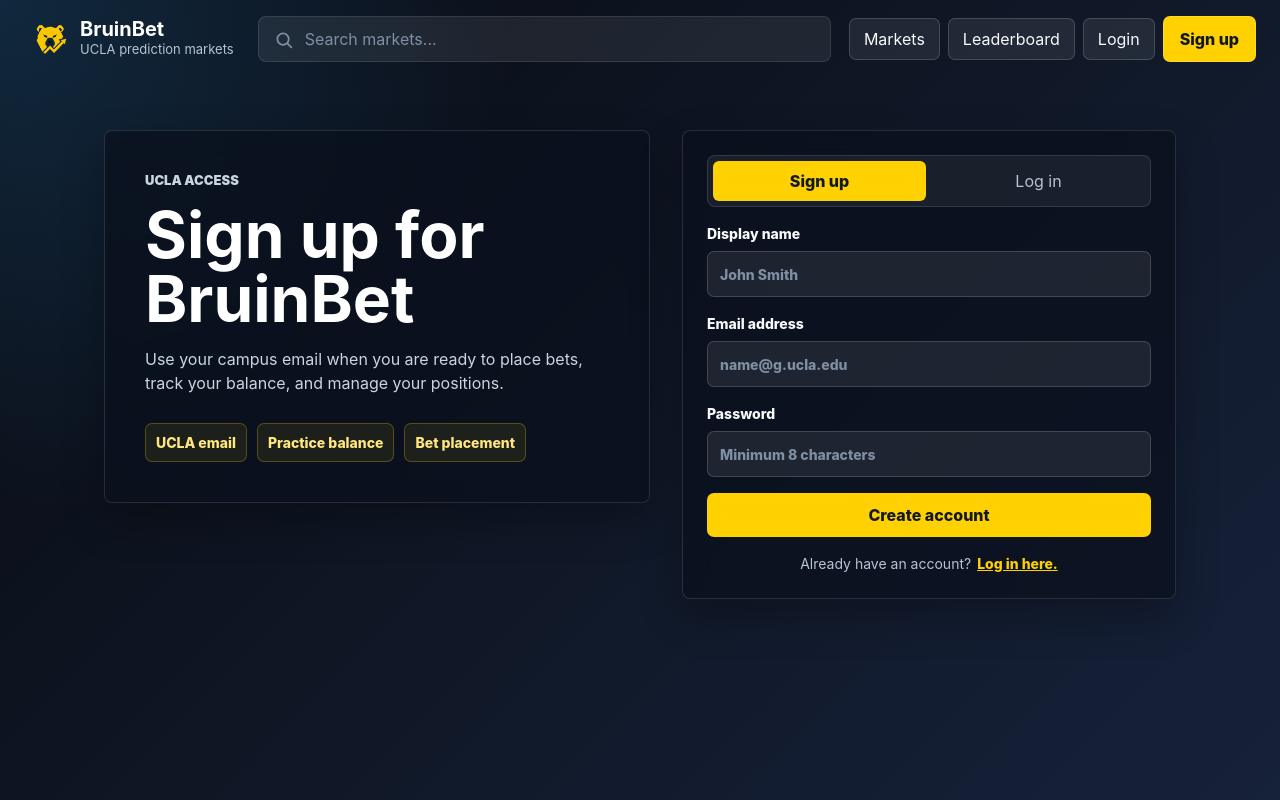
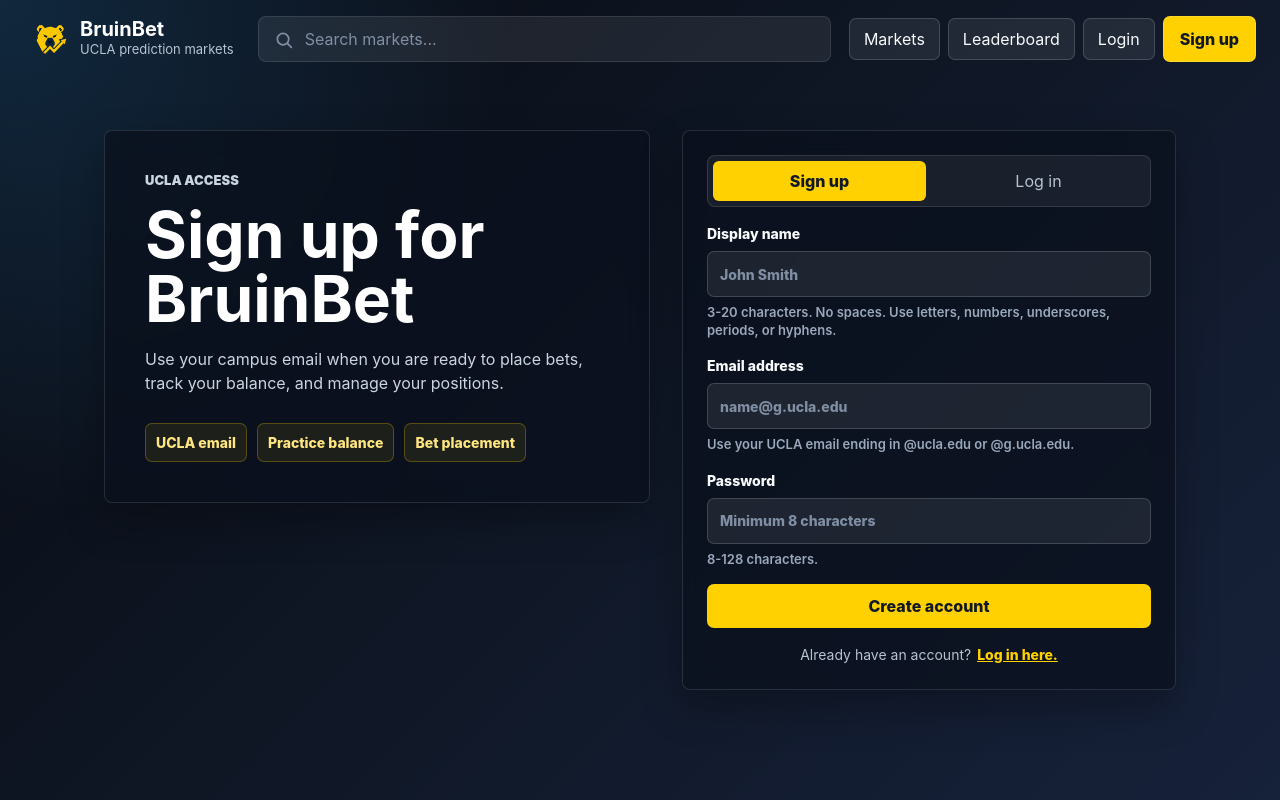
Before and after one commit to prygw/BruinBet, a React (Vite) app in the folder client/: page / in a window 1280 px wide. Both pictures are taken after a click on the button "Sign up". Built offline with nearby package versions, Linux system fonts and the light colour scheme; no server answers.

Commit message:
add registration/login details

```diff
--- a/client/src/App.css
+++ b/client/src/App.css
@@ -554,6 +554,13 @@
   color: #fecaca;
   font-size: 13px;
   font-weight: 700;
+}
+
+.field-hint {
+  color: #9aa8bc;
+  font-size: 13px;
+  font-weight: 600;
+  line-height: 1.35;
 }
 
 .form-actions {
--- a/client/src/Registration.jsx
+++ b/client/src/Registration.jsx
@@ -119,6 +119,9 @@
               value={displayName}
               disabled={loading}
             />
+            <small className="field-hint">
+              3-20 characters. No spaces. Use letters, numbers, underscores, periods, or hyphens.
+            </small>
           </label>
         )}
 
@@ -134,6 +137,9 @@
             value={email}
             disabled={loading}
           />
+          <small className="field-hint">
+            Use your UCLA email ending in @ucla.edu or @g.ucla.edu.
+          </small>
         </label>
 
         <label>
@@ -149,6 +155,9 @@
             value={password}
             disabled={loading}
           />
+          <small className="field-hint">
+            8-128 characters.
+          </small>
         </label>
 
         <button className="primary-button large" type="submit" disabled={loading}>
```
Also changed, not shown: 1 other file (tests, documents, lock files or other folders).
